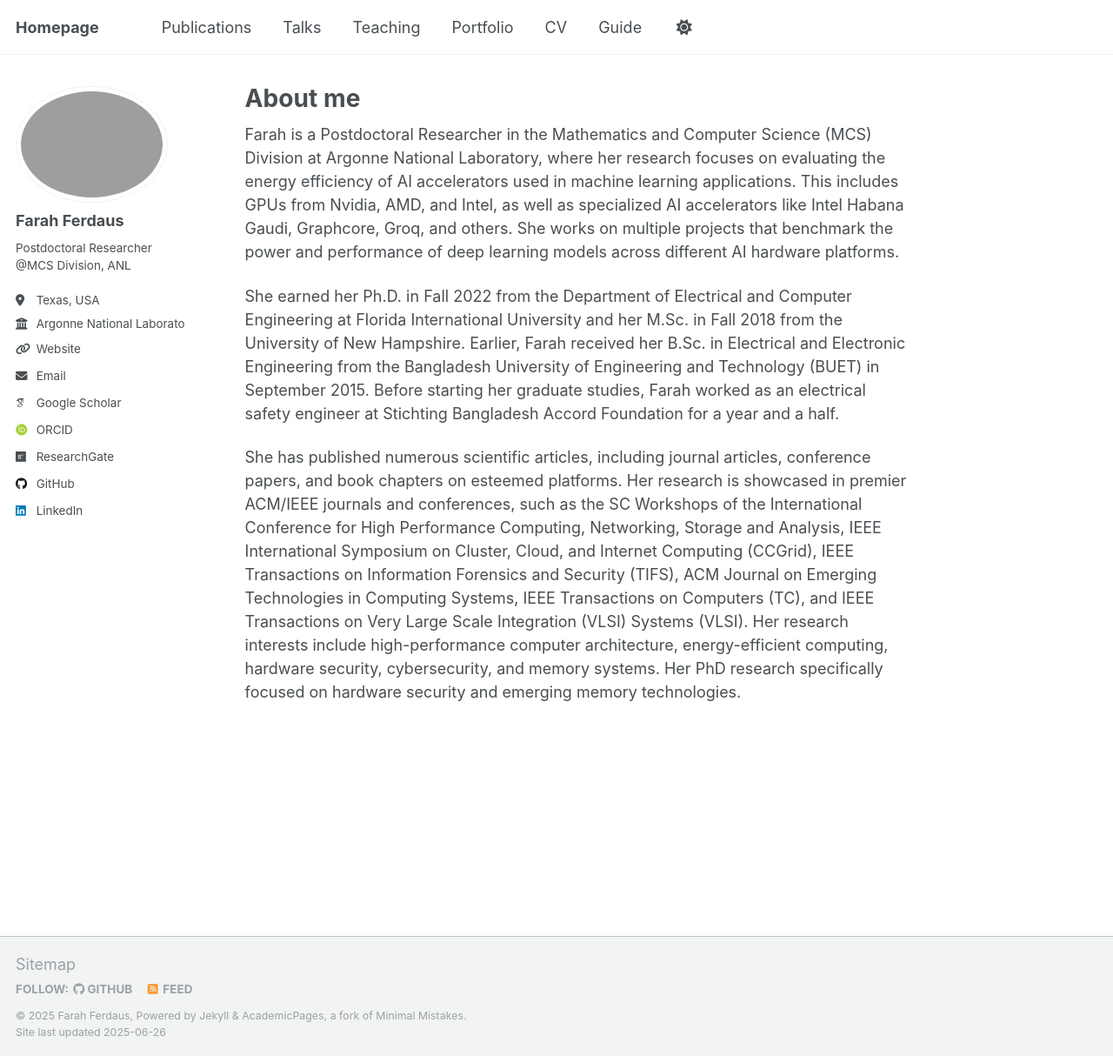
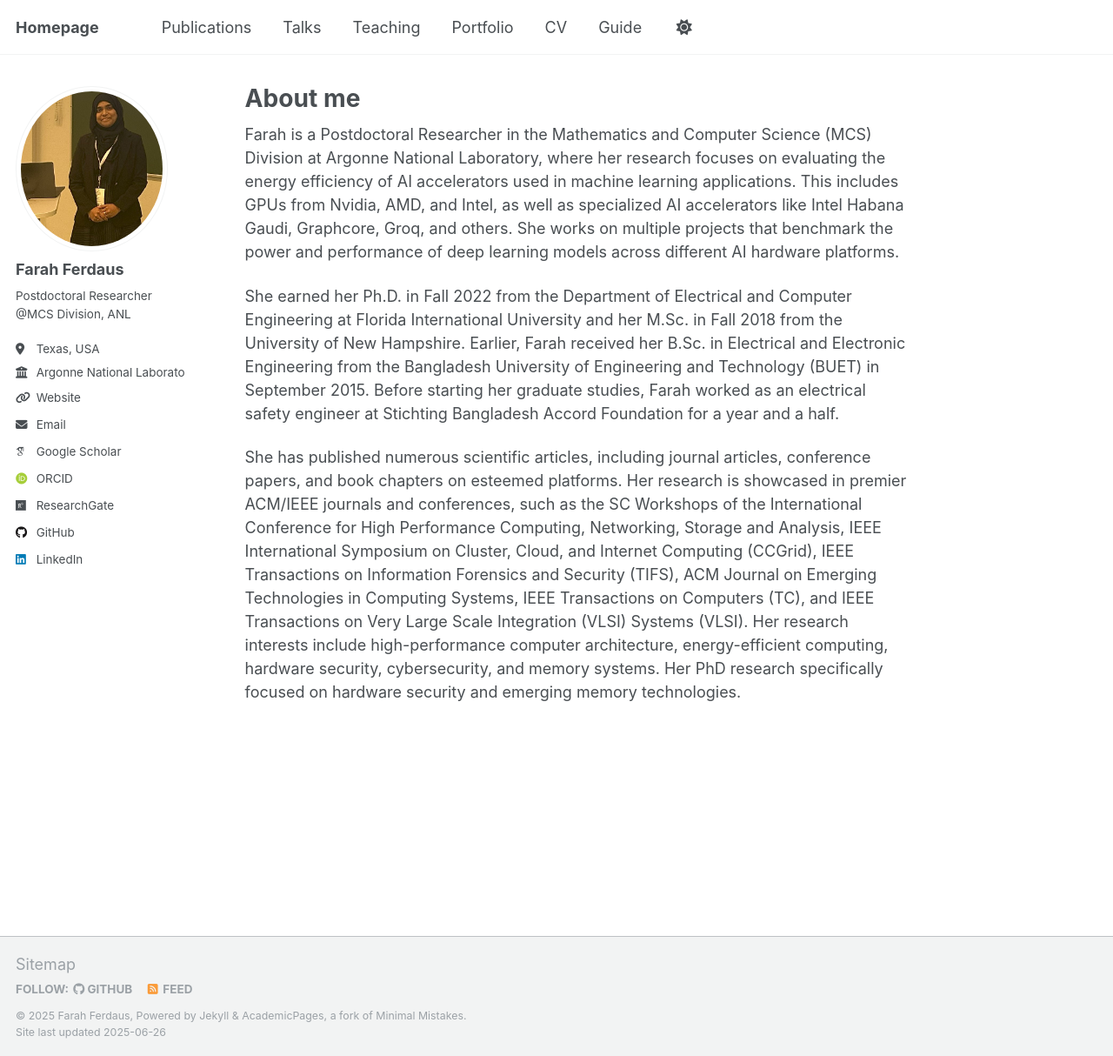
Before and after one commit to fferdaus/fferdaus.github.io, a Jekyll site: the page built from _pages/about.md, in a window 1280 px wide and 1214 px high. Shown: the whole window at 87% size. Built offline with Jekyll 4.4.1, drawn with Linux system fonts in a browser that asks for light colours; some web fonts are replaced.

Commit message:
Update _config.yml

```diff
--- a/_config.yml
+++ b/_config.yml
@@ -22,7 +22,7 @@ repository               : "fferdaus/portfolio"
 #               Additional customization can be done by editing /_includes/author-profile.html
 author:
   # Biographic information
-  avatar           : "fferdaus.JPG"
+  avatar           : "ff.JPG"
   name             : "Farah Ferdaus"
   pronouns         : # example: "she/her"
   bio              : "Postdoctoral Researcher @MCS Division, ANL"
```
